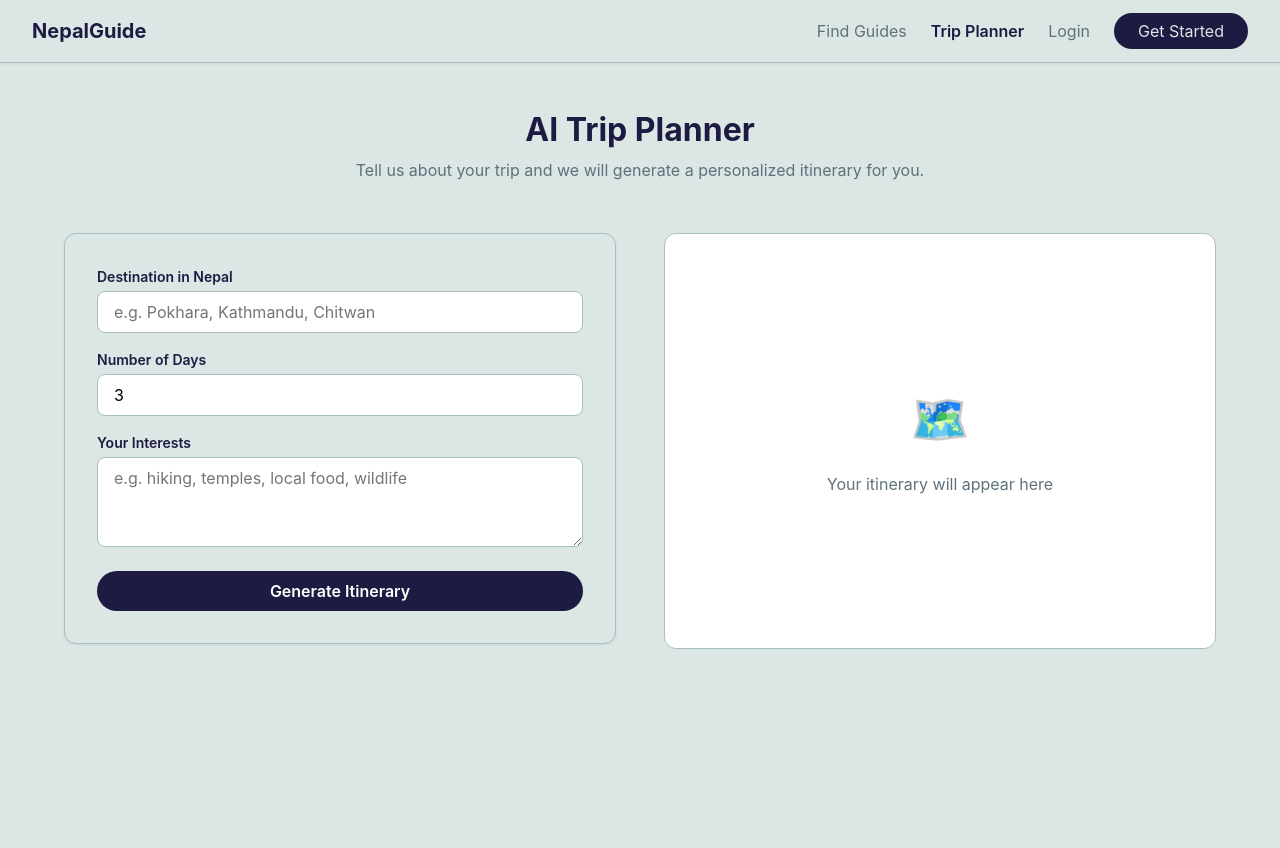
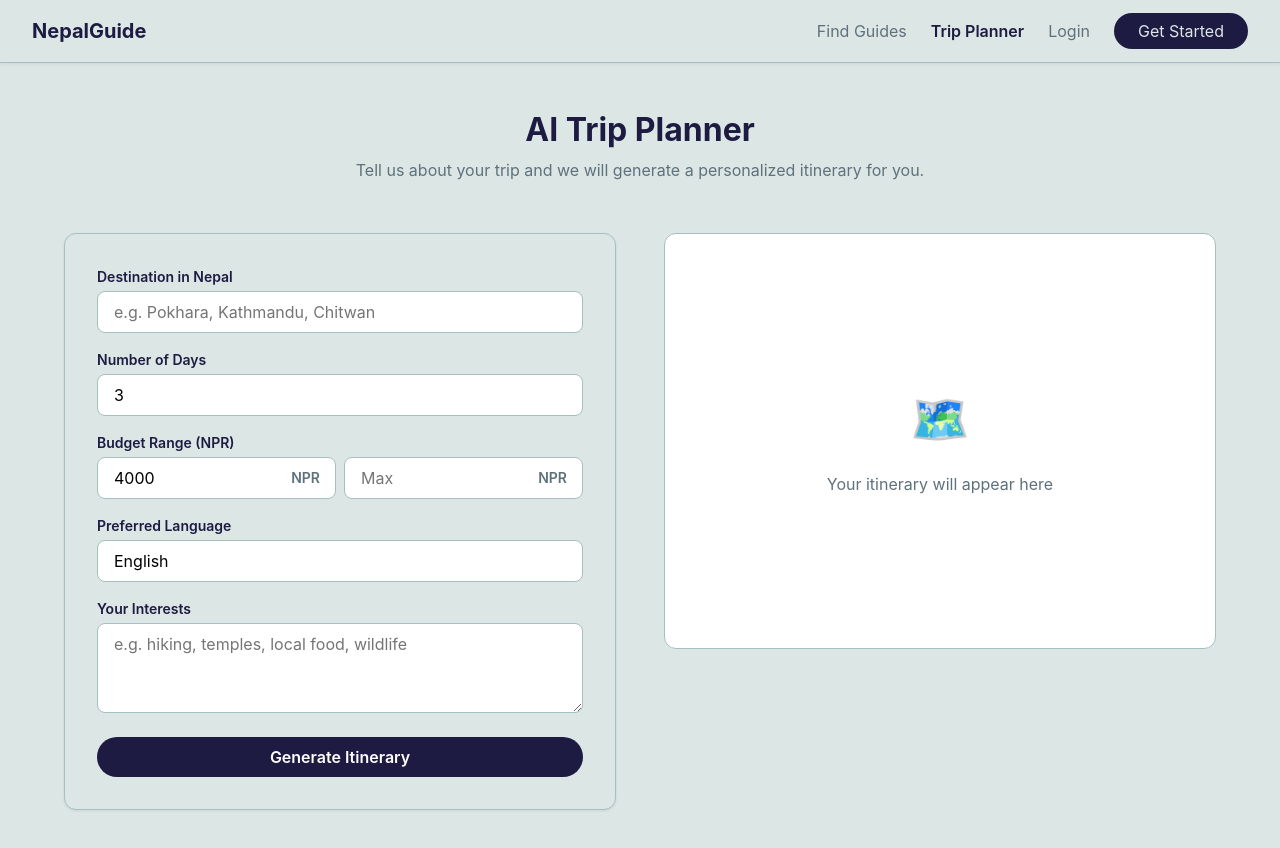
Before and after one commit to TourismHackathon2026/Team--Nec-otine, a React app in the folder Frontend/: page /planner in a window 1280 px wide. Shown: the top 848 px of the page. Before the commit the page ends 800 px from the top, so only its background shows below. Built offline with nearby package versions, Linux system fonts and the light colour scheme; the HTML template or start-up script is replaced by a standard one.

Commit message:
interface polish

```diff
--- a/Frontend/src/components/GuideCard/GuideCard.css
+++ b/Frontend/src/components/GuideCard/GuideCard.css
@@ -2,14 +2,17 @@
   background: white;
   border-radius: var(--radius-lg);
   overflow: hidden;
-  box-shadow: 0 4px 6px rgba(0, 0, 0, 0.1);
-  transition: transform var(--transition-fast);
+  box-shadow: 0 4px 6px rgba(0, 0, 0, 0.05); /* Softer base shadow */
+  /* Upgraded the transition to include the shadow */
+  transition: transform var(--transition-fast), box-shadow var(--transition-fast);
   display: flex;
   flex-direction: column;
 }
 
+/* 🚀 The Premium Hover Pop */
 .guide-card:hover {
-  transform: translateY(-5px);
+  transform: translateY(-8px);
+  box-shadow: 0 12px 24px rgba(0, 0, 0, 0.12);
 }
 
 .guide-card__image {
@@ -23,6 +26,7 @@
   display: flex;
   flex-direction: column;
   gap: var(--space-xs);
+  flex: 1; /* Pushes the footer down if heights differ */
 }
 
 .guide-card__name {
@@ -38,8 +42,28 @@
 }
 
 .guide-card__footer {
-  margin-top: var(--space-sm);
+  margin-top: auto; /* Always align at the bottom */
+  padding-top: var(--space-sm);
   display: flex;
   justify-content: space-between;
   align-items: center;
 }
+
+/* 🌟 Dynamic Star Styling */
+.guide-card__rating-container {
+  display: flex;
+  align-items: center;
+  gap: 6px;
+}
+
+.guide-card__stars {
+  color: #fbbf24; /* Beautiful Gold */
+  font-size: 1.1rem;
+  letter-spacing: 2px;
+}
+
+.guide-card__rating-num {
+  font-weight: 600;
+  font-size: var(--font-size-sm);
+  color: var(--color-text-dark);
+}
--- a/Frontend/src/components/GuideCard/GuideCard.jsx
+++ b/Frontend/src/components/GuideCard/GuideCard.jsx
@@ -4,6 +4,10 @@ import './GuideCard.css'
 
 function GuideCard({ guide }) {
   const navigate = useNavigate()
+
+  // Calculate dynamic stars (defaults to 5 if rating is missing)
+  const rating = guide.rating || 5
+  const roundedRating = Math.round(rating)
 
   return (
     <div className="guide-card">
@@ -15,14 +19,25 @@ function GuideCard({ guide }) {
       <div className="guide-card__content">
         <h3 className="guide-card__name">{guide.name}</h3>
         <p className="guide-card__location">📍 {guide.location}</p>
+
         <div className="guide-card__footer">
-          <span className="guide-card__rating">⭐ {guide.rating || '4.8'}/5</span>
+
+          {/* 🌟 Here is the dynamic star magic! */}
+          <div className="guide-card__rating-container">
+            <span className="guide-card__stars">
+              {'★'.repeat(roundedRating)}
+              {'☆'.repeat(5 - roundedRating)}
+            </span>
+            <span className="guide-card__rating-num">{rating}/5</span>
+          </div>
+
           <Button
             variant="outline"
             onClick={() => navigate(`/guides/${guide._id}`)}
           >
             View Profile
           </Button>
+
         </div>
       </div>
     </div>
--- a/Frontend/src/pages/GuideList/GuideList.jsx
+++ b/Frontend/src/pages/GuideList/GuideList.jsx
@@ -10,6 +10,7 @@ const dummyGuides = [
     bio: 'Expert trekking guide with 10 years of experience in the Annapurna region.',
     specialties: ['Trekking', 'Photography'],
     pricePerDay: 3000,
+    rating: 4.8, // 👈 Added rating
     profileImage: null
   },
   {
@@ -19,6 +20,7 @@ const dummyGuides = [
     bio: 'Cultural guide specializing in heritage tours around Kathmandu Valley.',
     specialties: ['Culture', 'History', 'Food'],
     pricePerDay: 2500,
+    rating: 4.9, // 👈 Added rating
     profileImage: null
   },
   {
@@ -28,6 +30,7 @@ const dummyGuides = [
     bio: 'Wildlife expert and jungle safari guide in Chitwan National Park.',
     specialties: ['Wildlife', 'Safari', 'Nature'],
     pricePerDay: 3500,
+    rating: 4.5, // 👈 Added rating
     profileImage: null
   }
 ]
@@ -37,8 +40,6 @@ function GuideList() {
   const [loading, setLoading] = useState(true)
 
   useEffect(() => {
-    // Simulating an API call for now
-    // We will replace this with a real API call later
     setTimeout(() => {
       setGuides(dummyGuides)
       setLoading(false)
--- a/Frontend/src/pages/Planner/Planner.css
+++ b/Frontend/src/pages/Planner/Planner.css
@@ -48,12 +48,39 @@
   font-size: var(--font-size-base);
   outline: none;
   transition: border-color var(--transition-fast);
-  background-color: #ffffff; /* 👈 Busted the camouflage ghost right here! */
+  background-color: #ffffff;
 }
 
 .planner__field input:focus,
 .planner__field textarea:focus {
   border-color: var(--color-primary);
+}
+
+/* 🚀 Pro-Tier Budget Row */
+.planner__budget-row {
+  display: grid;
+  grid-template-columns: 1fr 1fr;
+  gap: var(--space-sm);
+}
+
+.planner__input-wrapper {
+  position: relative;
+  display: flex;
+  align-items: center;
+}
+
+.planner__input-wrapper input {
+  width: 100%;
+  padding-right: 50px !important;
+}
+
+.planner__input-unit {
+  position: absolute;
+  right: var(--space-md);
+  color: var(--color-text-secondary);
+  font-size: var(--font-size-sm);
+  font-weight: 600;
+  pointer-events: none;
 }
 
 .planner__field textarea {
--- a/Frontend/src/pages/Planner/Planner.jsx
+++ b/Frontend/src/pages/Planner/Planner.jsx
@@ -6,7 +6,10 @@ function Planner() {
   const [formData, setFormData] = useState({
     destination: '',
     days: 3,
-    interests: ''
+    interests: '',
+    minBudget: '4000',
+    maxBudget: '',
+    language: 'English'
   })
   const [itinerary, setItinerary] = useState(null)
   const [loading, setLoading] = useState(false)
@@ -39,8 +42,10 @@ function Planner() {
               role: 'user',
               content: `Create a ${formData.days}-day travel itinerary for ${formData.destination} in Nepal.
               The traveler is interested in: ${formData.interests}.
+              Their total estimated budget is between ${formData.minBudget} and ${formData.maxBudget} NPR.
+              Please write the entire response in this language: ${formData.language}.
               Format it clearly with Day 1, Day 2 etc.
-              For each day list morning, afternoon and evening activities.
+              For each day list morning, afternoon and evening activities, keeping their specific budget constraints in mind.
               Keep it practical and specific to Nepal.`
             }
           ]
@@ -91,6 +96,48 @@ function Planner() {
                 min="1"
                 max="30"
                 value={formData.days}
+                onChange={handleChange}
+                required
+              />
+            </div>
+
+            <div className="planner__field">
+              <label>Budget Range (NPR)</label>
+              <div className="planner__budget-row">
+                <div className="planner__input-wrapper">
+                  <input
+                    type="number"
+                    name="minBudget"
+                    placeholder="Min"
+                    value={formData.minBudget}
+                    onChange={handleChange}
+                    min="4000"
+                    required
+                  />
+                  <span className="planner__input-unit">NPR</span>
+                </div>
+                <div className="planner__input-wrapper">
+                  <input
+                    type="number"
+                    name="maxBudget"
+                    placeholder="Max"
+                    value={formData.maxBudget}
+                    onChange={handleChange}
+                    required
+                  />
+                  <span className="planner__input-unit">NPR</span>
+                </div>
+              </div>
+            </div>
+
+            <div className="planner__field">
+              <label htmlFor="language">Preferred Language</label>
+              <input
+                id="language"
+                type="text"
+                name="language"
+                placeholder="e.g. English, Nepali, Hindi"
+                value={formData.language}
                 onChange={handleChange}
                 required
               />
```
